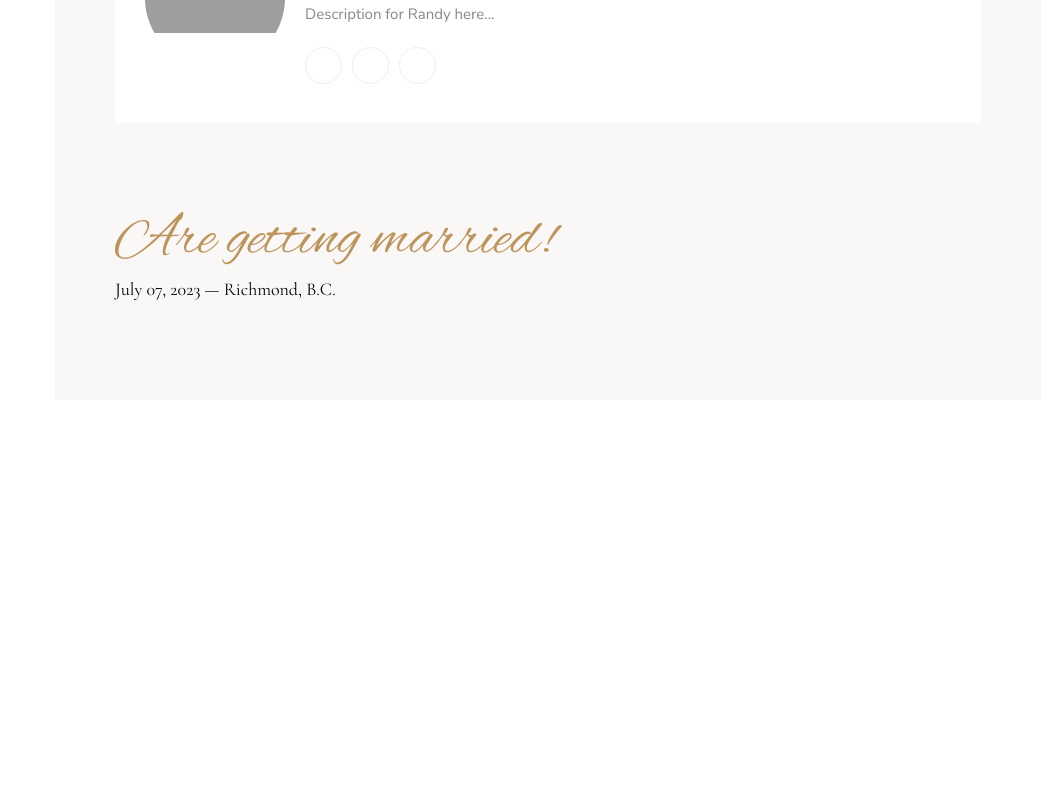
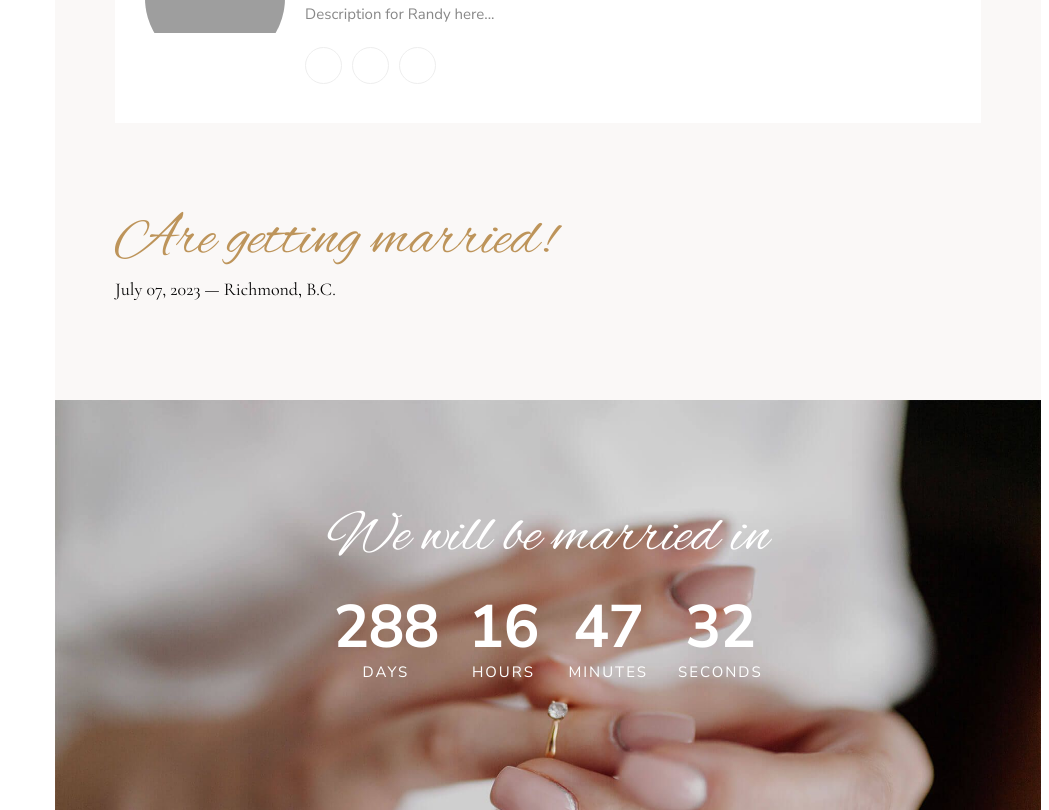
Before and after one commit to Joe-Grewal/EyeDoWedding, a React (Create React App) app: page / in a window 1280 px wide. Shown: the part 1265-2075 px from the top of the page, without its empty margins (231-1280 px from the left). Before the commit the page ends 1665 px from the top, so only its background shows below. Built offline with nearby package versions, Linux system fonts and the light colour scheme; grey boxes are pictures that could not be loaded.

Commit message:
Implement countdown until wedding date

```diff
--- a/src/App.js
+++ b/src/App.js
@@ -1,6 +1,7 @@
 import Header from './components/header';
 import Bridegroom from './components/bridegroom';
 import Sidebar from './components/sidebar';
+import Countdown from './components/countdown';
 
 function App() {
   return (
@@ -9,6 +10,7 @@ function App() {
       <div id="oliven-main">
         <Header />
         <Bridegroom />
+        <Countdown />
       </div>
     </>
   );
--- /dev/null
+++ b/src/components/countdown.js
@@ -0,0 +1,73 @@
+import { useEffect } from 'react'
+
+function Countdown () {
+  useEffect(() => {
+    (function () {
+      const second = 1000,
+            minute = second * 60,
+            hour = minute * 60,
+            day = hour * 24;
+      let wedding = "July 07, 2023 12:00:00",
+          countDown = new Date(wedding).getTime(),
+          x = setInterval(function() {
+            let now = new Date().getTime(),
+                distance = countDown - now;
+
+            document.getElementById("days").innerText = Math.floor(distance / (day));
+            document.getElementById("hours").innerText = Math.floor((distance % (day)) / (hour));
+            document.getElementById("minutes").innerText = Math.floor((distance % (hour)) / (minute));
+            document.getElementById("seconds").innerText = Math.floor((distance % (minute)) / second);
+
+            //do something later when date is reached
+            if (distance < 0) {
+              let headline = document.getElementById("headline"),
+                  countdown = document.getElementById("countdown"),
+                  content = document.getElementById("content");
+
+              headline.innerText = "It's our wedding!";
+              countdown.style.display = "none";
+              content.style.display = "block";
+
+              clearInterval(x);
+            }
+            //seconds
+          }, 0);
+          return null;
+      }());
+  }, [])
+  return (
+    <div
+      id='countdown'
+      className='section-padding bg-img bg-fixed'
+      data-background='images/banner-1.jpg'
+    >
+      <div className='container'>
+        <div className='row'>
+          <div className='section-head col-md-12'>
+            <h4>We will be married in</h4>
+          </div>
+        </div>
+        <div className='row'>
+          <div className='col-md-12'>
+            <ul>
+              <li>
+                <span id='days'></span>Days
+              </li>
+              <li>
+                <span id='hours'></span>Hours
+              </li>
+              <li>
+                <span id='minutes'></span>Minutes
+              </li>
+              <li>
+                <span id='seconds'></span>Seconds
+              </li>
+            </ul>
+          </div>
+        </div>
+      </div>
+    </div>
+  )
+}
+
+export default Countdown
--- a/src/index.css
+++ b/src/index.css
@@ -1030,3 +1030,70 @@ background-image: url(./assets/images/slider.jpeg);
 }
 
 }
+
+
+/* ======= Wedding Countdown style ======= */
+#countdown {
+  text-align: center;
+  background-image: url(./assets/images/banner-1.jpeg);
+}
+#countdown .section-head {
+  margin-bottom: 15px;
+  z-index: 1;
+}
+#countdown .section-head span {
+  display: block;
+  position: relative;
+  font-family: 'Nunito Sans', sans-serif;
+  font-weight: 400;
+  font-size: 18px;
+  color: #fff;
+  margin-bottom: 0;
+}
+#countdown .section-head h4 {
+  position: relative;
+  color: #fff;
+  font-family: 'Alex Brush', cursive;
+  font-weight: 400;
+  font-size: 60px;
+  margin-bottom: 0;
+}
+#countdown .section-head p {
+      color: #FFF;
+  font-size: 24px;
+  margin-bottom: 0;
+}
+#countdown ul{
+  margin-bottom: 0;
+  padding: 0;
+}
+#countdown li {
+      font-family: 'Nunito Sans', sans-serif;
+  font-weight: 400;
+  display: inline-block;
+  font-size: 15px;
+  list-style-type: none;
+  padding: 15px;
+  color: #fff;
+  line-height: 3em;
+  text-align: center;
+  text-transform: uppercase;
+  letter-spacing: 2px;
+}
+#countdown li span {
+    display: block;
+  font-family: 'Nunito Sans', sans-serif;
+  font-size: 60px;
+  font-weight: 700;
+  color: #fff;
+  letter-spacing: -1px;
+}
+@media all and (max-width: 768px) {
+#countdown li {
+  font-size: 12px;
+  padding: 15px;
+}
+#countdown li span {
+  font-size: 60px;
+}
+}
```
Also changed, not shown: src/assets/images/banner-1.jpeg (added).
